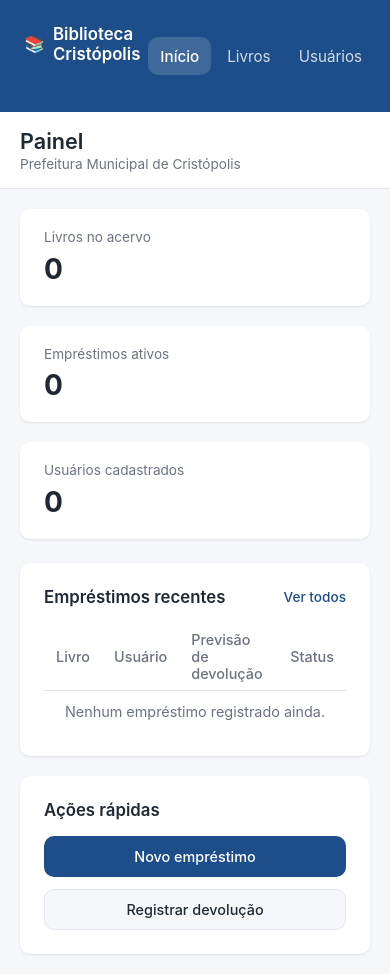
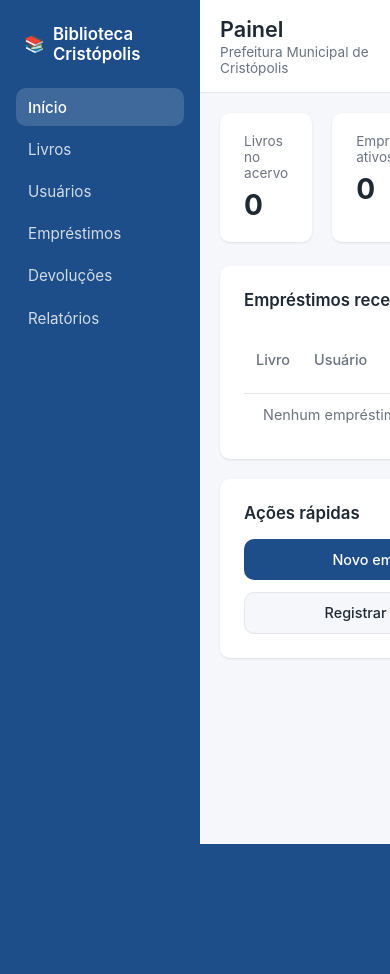
Before and after one commit to pi-ti-flavia-antonio/biblioteca-cristopolis, a Flask app: page / in a window 390 px wide; the page is wider, and only the part inside the window is pictured. After the commit the page ends 844 px from the top of that part, so only its background shows below. Run offline with Flask 3, Linux system fonts and the light colour scheme; data that the repository does not hold is empty.

Commit message:
Remove a regra de CSS para telas menores que 700 pixels
O sistema é de uso em computador e a janela do programa não fica
menor que 900 pixels de largura, então essa regra, que transformava o
menu lateral em barra horizontal como num celular, nunca era usada.

Co-Authored-By: Claude Sonnet 5.5 <noreply@anthropic.com>

```diff
--- a/app/static/css/style.css
+++ b/app/static/css/style.css
@@ -668,29 +668,3 @@ button:focus-visible,
         grid-template-columns: 1fr;
     }
 }
-
-@media (max-width: 700px) {
-    .app {
-        flex-direction: column;
-    }
-
-    .sidebar {
-        width: 100%;
-        flex-direction: row;
-        align-items: center;
-        overflow-x: auto;
-    }
-
-    .sidebar__nav {
-        flex-direction: row;
-    }
-
-    .stats,
-    .form__grid {
-        grid-template-columns: 1fr;
-    }
-
-    .form__actions {
-        flex-wrap: wrap;
-    }
-}
```
